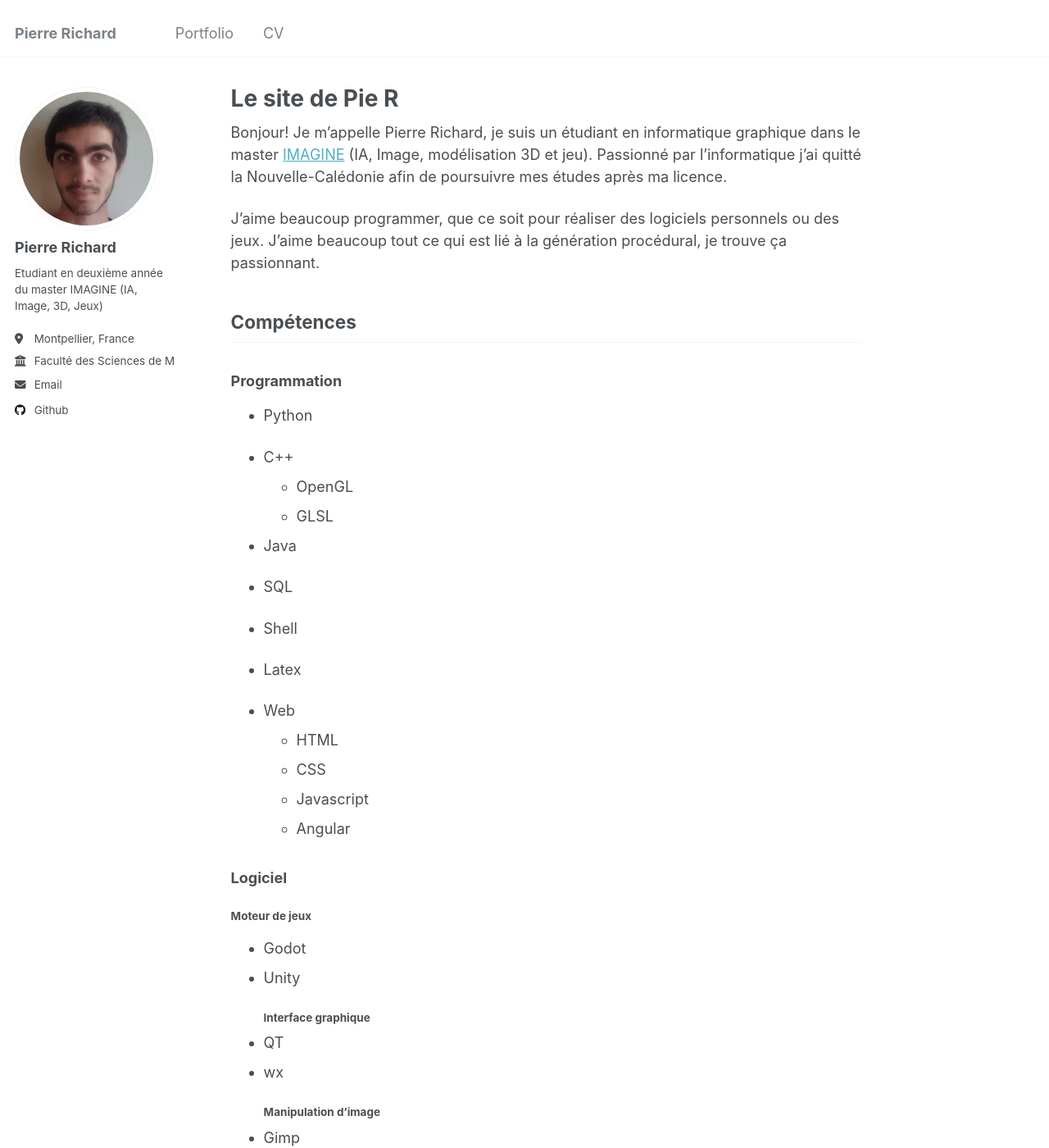
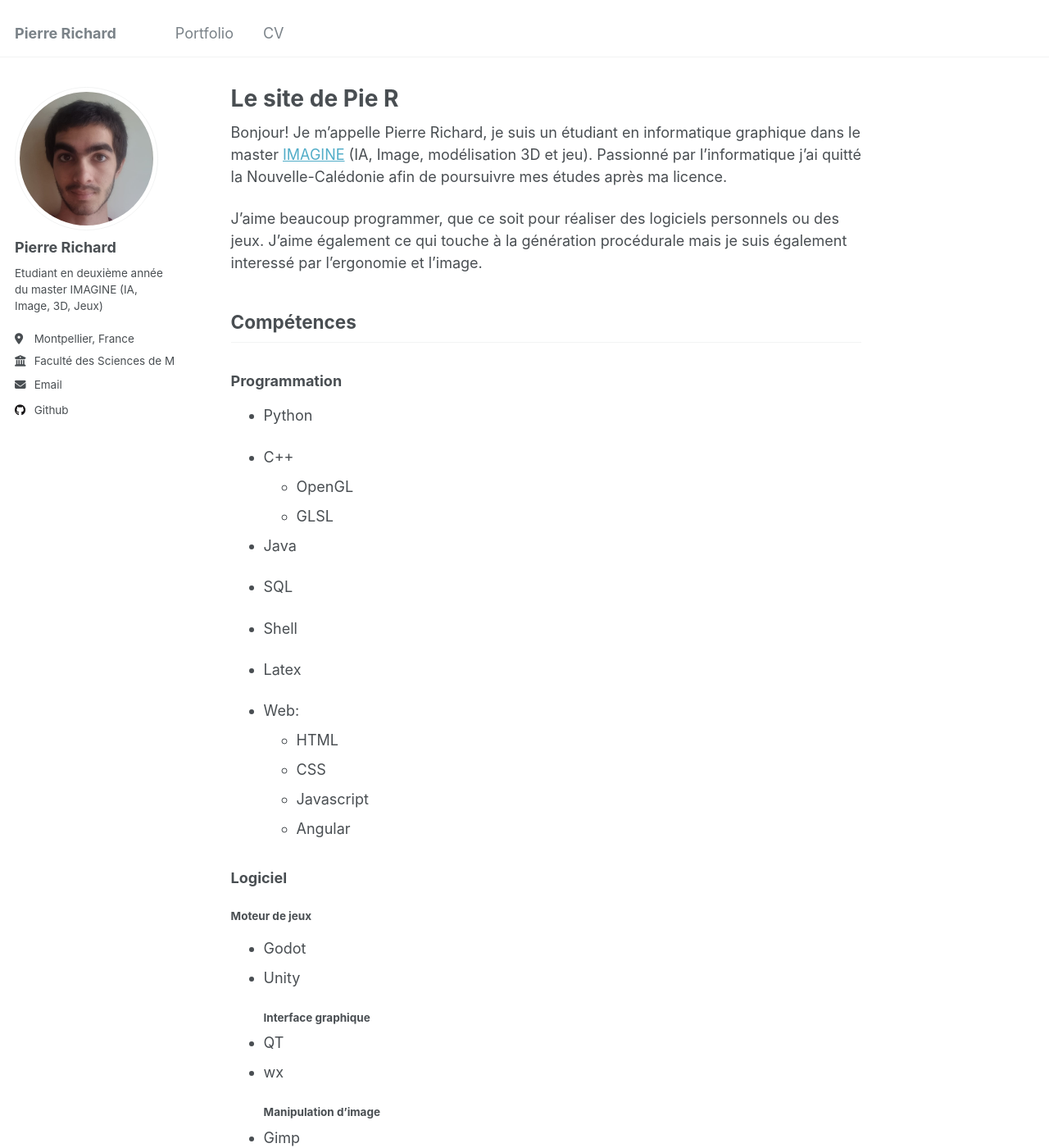
Before and after one commit to Ranger1986/Ranger1986.github.io, a Jekyll site: the page built from _pages/about.md, in a window 1280 px wide and 1400 px high. Shown: the whole window at 82% size. Built offline with Jekyll 4.4.1, drawn with Linux system fonts in a browser that asks for light colours.

Commit message:
CV update

```diff
--- a/_pages/about.md
+++ b/_pages/about.md
@@ -9,7 +9,8 @@ redirect_from:
 Bonjour! Je m'appelle Pierre Richard, je suis un étudiant en informatique graphique dans le master [IMAGINE](https://formations-en.umontpellier.fr/fr/formations/master-XB/master-informatique-ME154/imagine-PR478.html) (IA, Image, modélisation 3D et jeu).
 Passionné par l'informatique j'ai quitté la Nouvelle-Calédonie afin de poursuivre mes études après ma licence.
 
-J'aime beaucoup programmer, que ce soit pour réaliser des logiciels personnels ou des jeux. J'aime beaucoup tout ce qui est lié à la génération procédural, je trouve ça passionnant.
+J'aime beaucoup programmer, que ce soit pour réaliser des logiciels personnels ou des jeux.
+J'aime également ce qui touche à la génération procédurale mais je suis également interessé par l'ergonomie et l'image.
 ## Compétences
 
 ### Programmation
```
Also changed, not shown: other parts of _pages/about.md (+1 -1 lines), _portfolio/DicesAndFriends.md (+1 -1 lines), 1 other file.
